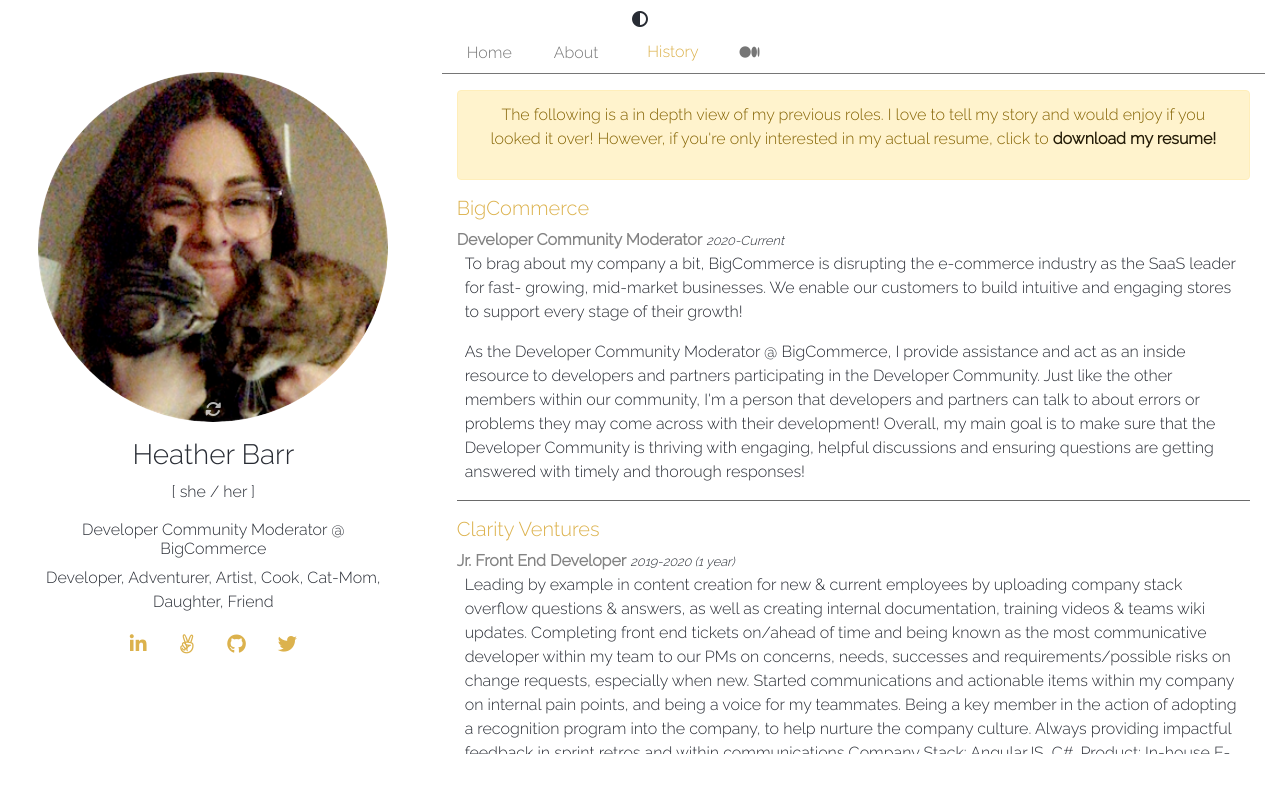
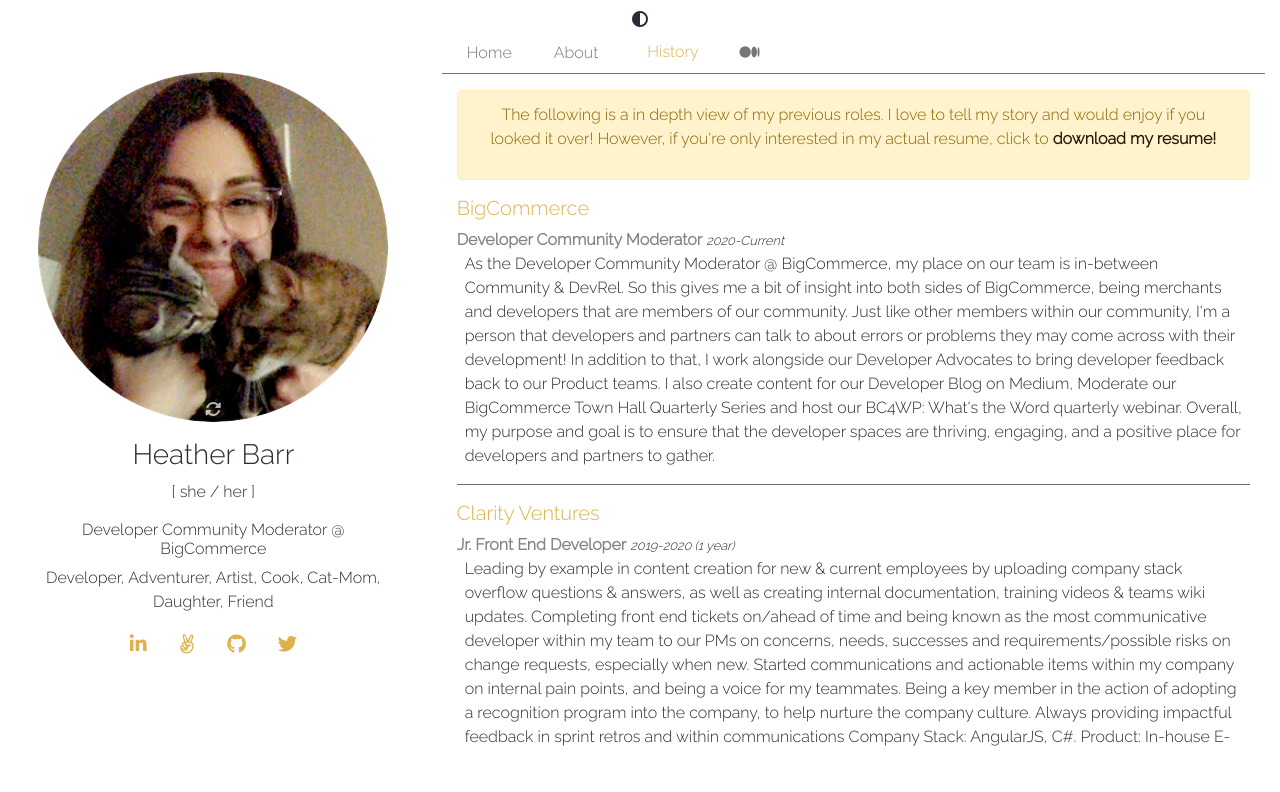
Before and after one commit to hnbarr/heatherbarr, a React (Create React App) app: page /History in a window 1280 px wide. Shown: the top 792 px of the page. Built offline with nearby package versions, Linux system fonts and the light colour scheme.

Commit message:
updated resume pdf and resume component

```diff
--- a/src/components/Home.js
+++ b/src/components/Home.js
@@ -12,7 +12,7 @@ export default class Home extends Component {
                     <div className="col-12">
                         <p>
                             To work alongside a great team that communicates openly, shares thoughts and values is and will always
-                            be the ultimate career goal for me. I love building relationships with my peers as well as contributing to acheive any and all goals.
+                            be the ultimate career goal for me. I love building relationships with my peers as well as contributing to achieve any and all goals.
                             I believe in people-first everything and live by that message daily.
                         </p>
                     </div>
--- a/src/components/Resume.js
+++ b/src/components/Resume.js
@@ -1,6 +1,6 @@
 import React, { Component } from 'react'
 import { Link } from 'react-router-dom'
-import HeatherBarr_Resume from '../images/HeatherBarr_Resume.pdf'
+import HeatherBarrResume from '../images/HeatherBarrResume.pdf'
 
 
 export default class Resume extends Component {
@@ -11,24 +11,24 @@ export default class Resume extends Component {
                     <div className="col-12 my-3">
                         <section className="alert alert-warning text-center">
                             <p>The following is a in depth view of my previous roles. I love to tell my story and would enjoy if you looked it over! However, if you're only interested in my actual resume, click to
-                            <Link className="siteLink" to={HeatherBarr_Resume} target="_blank" download> <b>download my resume!</b></Link></p>
+                            <Link className="siteLink" to={HeatherBarrResume} target="_blank" download> <b>download my resume!</b></Link></p>
                         </section>
                         <h5>BigCommerce</h5>
                         <div>
                             <span><b>Developer Community Moderator</b>&nbsp;<small><i>2020-Current</i></small></span>
                             <div className="px-2">
-                                <p>
+                                {/* <p>
                                     To brag about my company a bit, BigCommerce is disrupting the e-commerce industry as the SaaS
                                     leader for fast- growing, mid-market businesses. We enable our customers to build
                                     intuitive and engaging stores to support every stage of their growth!
-                                </p>
+                                </p> */}
                                 <p>
-                                    As the Developer Community Moderator @ BigCommerce, I provide assistance and act as an inside resource
-                                    to developers and partners participating in the Developer Community. Just like the other members within
-                                    our community, I'm a person that developers and partners can talk to about errors or problems
-                                    they may come across with their development! Overall, my main goal is to make sure that the
-                                    Developer Community is thriving with engaging, helpful discussions and ensuring questions are
-                                    getting answered with timely and thorough responses!
+                                    As the Developer Community Moderator @ BigCommerce, my place on our team is in-between Community & DevRel.
+                                    So this gives me a bit of insight into both sides of BigCommerce, being merchants and developers that are members of our community.
+                                    Just like other members within our community, I'm a person that developers and partners can talk to about errors or problems
+                                    they may come across with their development! In addition to that, I work alongside our Developer Advocates to bring developer feedback back to our Product teams.
+                                    I also create content for our Developer Blog on Medium, Moderate our BigCommerce Town Hall Quarterly Series and host our BC4WP: What's the Word quarterly webinar.
+                                    Overall, my purpose and goal is to ensure that the developer spaces are thriving, engaging, and a positive place for developers and partners to gather.
                                 </p>
                             </div>
                         </div>
```
Also changed, not shown: 1 other file (tests, documents, lock files or other folders).
